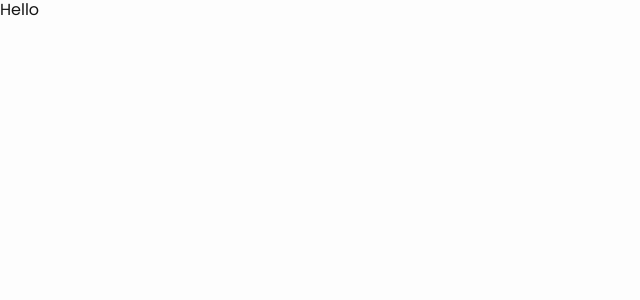
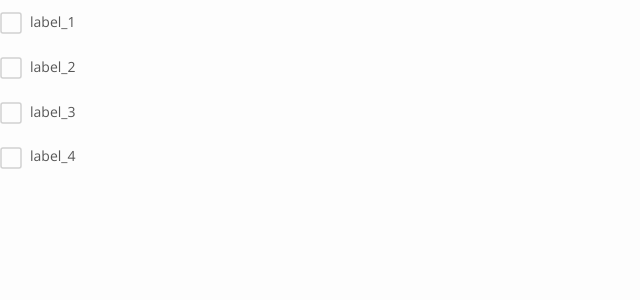
Before and after one commit to Aleksandrlitvinov/e-commerce, a React (Vite) app: page / in a window 1280 px wide. Shown: the top 300 px of the page, without its empty margins (0-640 px from the left). Built offline with nearby package versions, Linux system fonts and the light colour scheme.

Commit message:
feat: add icons for checkbox

```diff
--- a/index.html
+++ b/index.html
@@ -1,13 +1,15 @@
 <!doctype html>
 <html lang="en">
 <head>
-    <meta charset="UTF-8" />
-    <link rel="icon" type="image/svg+xml" href="/vite.svg" />
-    <meta name="viewport" content="width=device-width, initial-scale=1.0" />
+	<meta charset="UTF-8"/>
+	<link rel="icon" type="image/svg+xml" href="/vite.svg"/>
+	<meta name="viewport" content="width=device-width, initial-scale=1.0"/>
 	<title>e-commerce</title>
 	<link rel="preconnect" href="https://fonts.googleapis.com">
 	<link rel="preconnect" href="https://fonts.gstatic.com" crossorigin>
-		<link href="https://fonts.googleapis.com/css2?family=Poppins:ital,wght@0,100;0,200;0,300;0,400;0,500;0,600;0,700;0,800;0,900;1,100;1,200;1,300;1,400;1,500;1,600;1,700;1,800;1,900&display=swap" rel="stylesheet">
+	<link
+		href="https://fonts.googleapis.com/css2?family=Open+Sans:ital,wght@0,300..800;1,300..800&family=Poppins:ital,wght@0,100;0,200;0,300;0,400;0,500;0,600;0,700;0,800;0,900;1,100;1,200;1,300;1,400;1,500;1,600;1,700;1,800;1,900&display=swap"
+		rel="stylesheet">
 </head>
 <body>
 <div id="root"></div>
--- a/src/App.tsx
+++ b/src/App.tsx
@@ -1,3 +1,12 @@
+import { Checkbox } from '@/shared/ui/checkbox/checkbox'
+
 export function App() {
-  return <div>Hello</div>
+  return (
+    <div>
+      <Checkbox label={'label_1'} />
+      <Checkbox label={'label_2'} />
+      <Checkbox label={'label_3'} />
+      <Checkbox label={'label_4'} />
+    </div>
+  )
 }
--- /dev/null
+++ b/src/shared/assets/icons/checkbox/checked.tsx
@@ -0,0 +1,34 @@
+import { Ref, SVGProps, forwardRef, memo } from 'react'
+
+const SvgComponent = (props: SVGProps<SVGSVGElement>, ref: Ref<SVGSVGElement>) => (
+  <svg
+    fill={'none'}
+    height={'22'}
+    ref={ref}
+    viewBox={'0 0 22 22'}
+    width={'22'}
+    xmlns={'http://www.w3.org/2000/svg'}
+    {...props}
+  >
+    <path
+      d={
+        'M18.9999 1H2.99988C1.89531 1 0.999878 1.89543 0.999878 3V19C0.999878 20.1046 1.89531 21 2.99988 21H18.9999C20.1045 21 20.9999 20.1046 20.9999 19V3C20.9999 1.89543 20.1045 1 18.9999 1Z'
+      }
+      fill={'#6A983C'}
+      stroke={'#46760A'}
+      strokeLinecap={'round'}
+      strokeLinejoin={'bevel'}
+      strokeWidth={'1.5'}
+    />
+    <path
+      d={'M5.55969 11.8501L8.61969 14.9101L16.4397 7.09009'}
+      stroke={'#FDFDFD'}
+      strokeLinecap={'round'}
+      strokeLinejoin={'round'}
+      strokeWidth={'1.5'}
+    />
+  </svg>
+)
+const ForwardRef = forwardRef(SvgComponent)
+
+export const CheckedIcon = memo(ForwardRef)
--- /dev/null
+++ b/src/shared/assets/icons/checkbox/index.ts
@@ -0,0 +1,2 @@
+export { CheckedIcon } from './checked'
+export { UncheckedIcon } from './unchecked'
--- /dev/null
+++ b/src/shared/assets/icons/checkbox/unchecked.tsx
@@ -0,0 +1,26 @@
+import { Ref, SVGProps, forwardRef, memo } from 'react'
+
+const SvgComponent = (props: SVGProps<SVGSVGElement>, ref: Ref<SVGSVGElement>) => (
+  <svg
+    fill={'none'}
+    height={'22'}
+    ref={ref}
+    viewBox={'0 0 22 22'}
+    width={'22'}
+    xmlns={'http://www.w3.org/2000/svg'}
+    {...props}
+  >
+    <path
+      d={
+        'M18.9999 1H2.99988C1.89531 1 0.999878 1.89543 0.999878 3V19C0.999878 20.1046 1.89531 21 2.99988 21H18.9999C20.1045 21 20.9999 20.1046 20.9999 19V3C20.9999 1.89543 20.1045 1 18.9999 1Z'
+      }
+      stroke={'#D1D1D1'}
+      strokeLinecap={'round'}
+      strokeLinejoin={'bevel'}
+      strokeWidth={'1.5'}
+    />
+  </svg>
+)
+const ForwardRef = forwardRef(SvgComponent)
+
+export const UncheckedIcon = memo(ForwardRef)
--- a/src/shared/assets/icons/index.ts
+++ b/src/shared/assets/icons/index.ts
@@ -1,2 +1,3 @@
 export * from './button'
 export * from './input'
+export * from './checkbox'
--- /dev/null
+++ b/src/shared/ui/checkbox/checkbox.module.scss
@@ -0,0 +1,29 @@
+.checkbox {
+  display: flex;
+  align-items: center;
+  gap: 10px;
+
+  .label {
+    color: var(--color-dark-700);
+    font-size: 14px;
+    font-family: "Open Sans", sans-serif;
+    font-weight: var(--font-weight-regular);
+    line-height: var(--line-height-m);
+  }
+
+  &.checked {
+    .label {
+      color: var(--color-dark-900);
+      font-size: 14px;
+      font-family: "Open Sans", sans-serif;
+      font-weight: var(--font-weight-regular);
+      line-height: var(--line-height-m);
+    }
+  }
+
+  .checkboxIcon {
+    cursor: pointer;
+    width: 20px;
+    height: 20px;
+  }
+}
--- /dev/null
+++ b/src/shared/ui/checkbox/checkbox.tsx
@@ -0,0 +1,30 @@
+import { useState } from 'react'
+
+import { CheckedIcon, UncheckedIcon } from '@/shared'
+import clsx from 'clsx'
+
+import s from './checkbox.module.scss'
+
+type PropsType = {
+  label: string
+}
+export const Checkbox = (props: PropsType) => {
+  const [isChecked, setChecked] = useState<boolean>(false)
+  const { label } = props
+
+  const onCheckedHandler = () => {
+    setChecked(!isChecked)
+  }
+  const classNames = {
+    checkbox: clsx(s.checkbox, isChecked && s.checked),
+  }
+
+  return (
+    <div className={classNames.checkbox}>
+      <div className={s.checkboxIcon} onClick={onCheckedHandler}>
+        {isChecked ? <CheckedIcon /> : <UncheckedIcon />}
+      </div>
+      <p className={s.label}>{label}</p>
+    </div>
+  )
+}
--- /dev/null
+++ b/src/shared/ui/checkbox/index.ts
@@ -0,0 +1 @@
+export {} from './checkbox'
--- a/src/shared/ui/index.ts
+++ b/src/shared/ui/index.ts
@@ -1,2 +1,3 @@
 export * from './button'
 export * from './input'
+export * from './checkbox'
```
Lines whose indentation alone changed are shown as unchanged.
